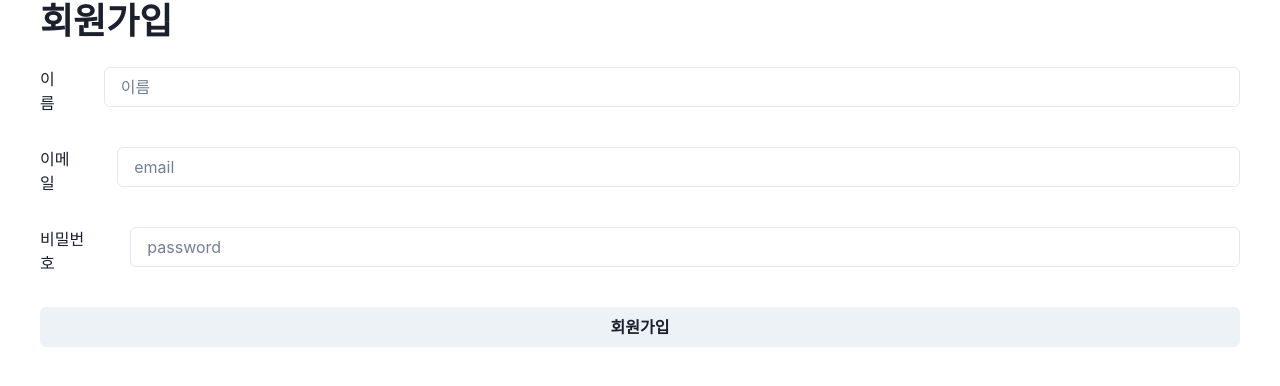
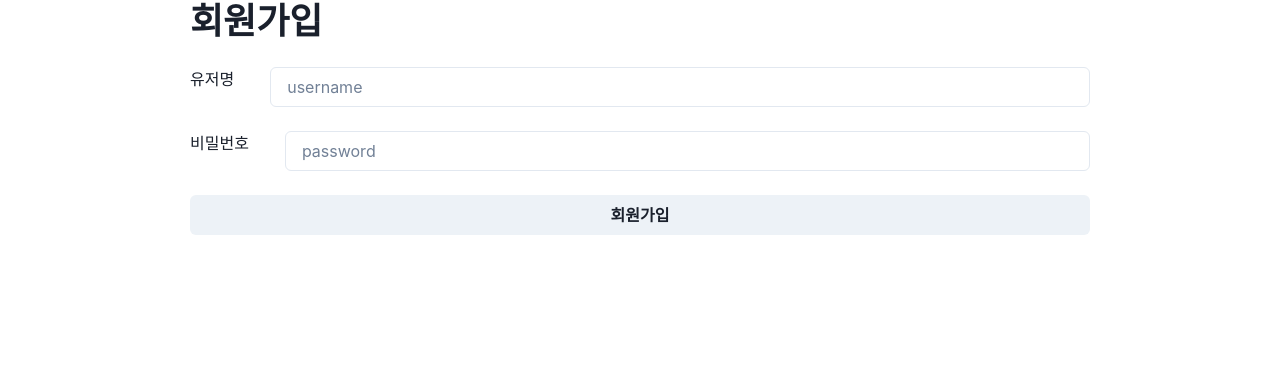
Before and after one commit to Reservation23/Front, a React (Create React App) app: page /signup in a window 1280 px wide. Shown: the top 386 px of the page. Built offline with nearby package versions, Linux system fonts and the light colour scheme.

Commit message:
feat : email 제거하고 username과 password로 회원가입

```diff
--- a/src/components/molecules/RegisterForm.tsx
+++ b/src/components/molecules/RegisterForm.tsx
@@ -12,9 +12,9 @@ import CustomInput from '../atoms/Input';
 import CustomButton from '../atoms/Button';
 
 export type RegisterData = {
-  email: string;
   password: string;
   username: string;
+  memberStatus: 'CLIENT' | 'PARTNER';
 };
 
 export type RegisterFormProps = Omit<FormControlProps, 'onSubmit'> & {
@@ -24,32 +24,23 @@ export type RegisterFormProps = Omit<FormControlProps, 'onSubmit'> & {
 const RegisterForm = (props: RegisterFormProps) => {
   const { onSubmit, ...rest } = props;
 
-  const [name, setName] = useState<string>('');
-  const [email, setEmail] = useState<string>('');
+  const [username, setuserName] = useState<string>('');
   const [password, setPassword] = useState<string>('');
 
   const handleSubmit: React.FormEventHandler<HTMLFormElement> = (e) => {
     e.preventDefault();
-    onSubmit({ email, password, username: name });
+    onSubmit({ password, username, memberStatus: 'CLIENT' });
   };
 
   return (
     <form onSubmit={handleSubmit}>
       <FormControl display={'flex'} flexDirection={'column'} gap={6} {...rest}>
         <Box display={'flex'} flexDirection={'row'} gap={6}>
-          <FormLabel>이름</FormLabel>
+          <FormLabel>유저명</FormLabel>
           <CustomInput
-            placeholder="이름"
-            value={name}
-            onChange={(e) => setName(e.target.value)}
-          />
-        </Box>
-        <Box display={'flex'} flexDirection={'row'} gap={6}>
-          <FormLabel>이메일</FormLabel>
-          <CustomInput
-            placeholder="email"
-            value={email}
-            onChange={(e) => setEmail(e.target.value)}
+            placeholder="username"
+            value={username}
+            onChange={(e) => setuserName(e.target.value)}
           />
         </Box>
         <Box display={'flex'} flexDirection={'row'} gap={6}>
--- a/src/pages/signup/index.tsx
+++ b/src/pages/signup/index.tsx
@@ -7,7 +7,7 @@ import { RegisterData } from '../../components/molecules/RegisterForm';
 const SignUpIndex = () => {
   const onSubmit = async (value: RegisterData) => {
     try {
-      const response = await fetch('/member', {
+      const response = await fetch('http://3.39.231.227:8080/member', {
         method: 'POST',
         body: JSON.stringify(value),
         headers: {
@@ -25,7 +25,7 @@ const SignUpIndex = () => {
   return (
     <SigninTemplate
       templateStyle={{
-        width: ['100%', '100%', '100%', 1200],
+        width: ['100%', '100%', '100%', 900],
         margin: '0 auto',
         display: 'flex',
         flexDir: 'column',
@@ -33,6 +33,7 @@ const SignUpIndex = () => {
       }}
       registerForm={{
         onSubmit,
+        whiteSpace: 'nowrap',
       }}
     />
   );
```
